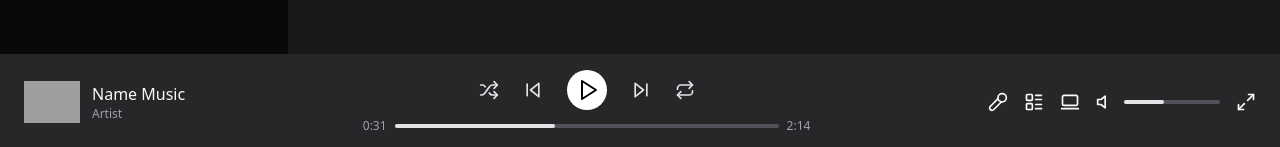
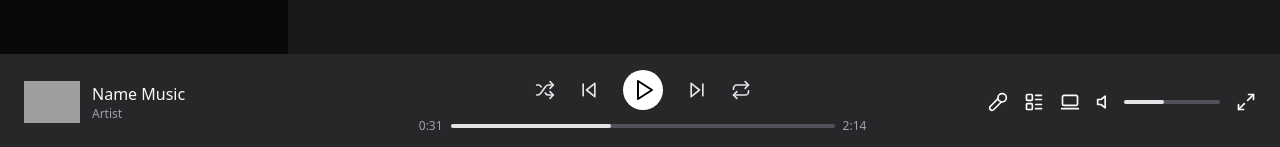
Before and after one commit to xmurilo/tailwind-spotify, a Next.js app: page / in a window 1280 px wide. Shown: the part 650-797 px from the top of the page. Built offline with nearby package versions, Linux system fonts and the light colour scheme; grey boxes are pictures that could not be loaded.

Commit message:
Refactor: Footer

```diff
--- a/src/app/components/Footer.tsx
+++ b/src/app/components/Footer.tsx
@@ -24,7 +24,7 @@ export function Footer() {
         </div>
       </div>
 
-      <div className='flex flex-col items-center gap-2'>
+      <div className='flex flex-col items-center ml-28 gap-2'>
         <div className='flex items-center gap-6'>
           <Shuffle size={20} className='text-zinc-200' />
           <SkipBack size={20} className='text-zinc-200' />
```
